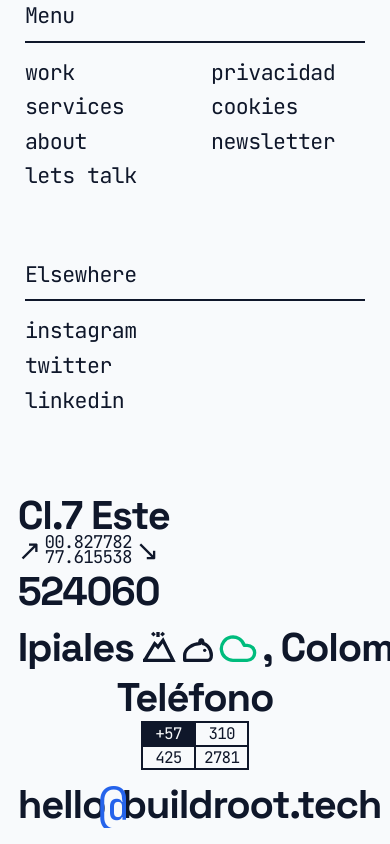
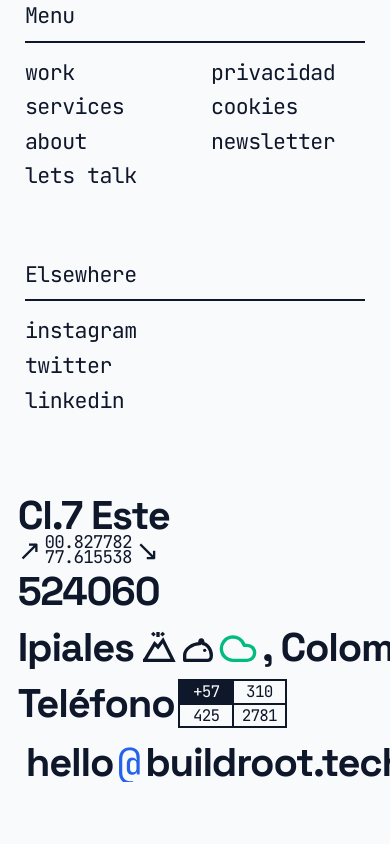
Before and after one commit to buildroot-tech/front-buildroot, a Next.js app: page / in a window 390 px wide. Shown: the part 6833-7677 px from the top of the page. After the commit the page ends 7635 px from the top, so only its background shows below. Built offline with nearby package versions, Linux system fonts and the light colour scheme.

Commit message:
chore(layout): merge phone and email into a single responsive row

```diff
--- a/components/layout/Footer.tsx
+++ b/components/layout/Footer.tsx
@@ -215,8 +215,11 @@ export function Footer(): React.ReactElement {
                 </span>
               </div>
 
-              {/* Row 2: Phone */}
-              <div className="flex flex-col md:flex-row h-auto px-2 py-1 items-center gap-1 md:gap-2">
+              {/* Row 2: Phone & Email */}
+              <div className="flex flex-col xl:flex-row h-auto px-2 py-1 items-baseline xl:items-center justify-between gap-4 xl:gap-2">
+
+                {/* Phone Section */}
+                <div className="flex flex-row items-center gap-1 md:gap-2">
                   <div className="flex items-center justify-center md:justify-start overflow-hidden shrink-0">
                     <span className="headline font-light text-[var(--text-primary)] text-[clamp(2.5rem,4.5vw,6rem)] leading-[0.85] capitalize tracking-tighter">
                       Teléfono
@@ -238,19 +241,20 @@ export function Footer(): React.ReactElement {
                   </div>
                 </div>
 
-              {/* Row 3: Email */}
-              <div className="group flex items-center justify-center overflow-hidden py-1 px-2 bg-[var(--bg-primary)] hover:bg-[var(--text-primary)] transition-colors duration-300">
-                <a href={`mailto:${contactInfo.email}`} className="flex items-center justify-between w-full">
+                {/* Email Section */}
+                <div className="group flex items-center justify-end overflow-hidden transition-colors duration-300 rounded-lg px-2 hover:bg-[var(--text-primary)]">
+                  <a href={`mailto:${contactInfo.email}`} className="flex items-center justify-end gap-1 w-full">
                     <span className="headline font-light text-[var(--text-primary)] text-[clamp(2.5rem,4.5vw,6rem)] leading-[0.85] tracking-tighter group-hover:text-[var(--bg-primary)] transition-colors duration-300 lowercase">
                       {contactInfo.email.split("@")[0]}
                     </span>
-                  <span className="font-mono text-[clamp(2.5rem,4.5vw,6rem)] leading-[0.85] text-[var(--accent)] font-light mx-[-1vw] z-10 scale-125 md:scale-100 group-hover:scale-110 transition-transform duration-300">
+                    <span className="font-mono text-[clamp(2.5rem,4.5vw,6rem)] leading-[0.85] text-[var(--accent)] font-light z-10 group-hover:scale-110 transition-transform duration-300">
                       @
                     </span>
                     <span className="headline font-light text-[var(--text-primary)] text-[clamp(2.5rem,4.5vw,6rem)] leading-[0.85] tracking-tighter group-hover:text-[var(--bg-primary)] transition-colors duration-300 lowercase">
                       {contactInfo.email.split("@")[1]}
                     </span>
                   </a>
+                </div>
               </div>
 
             </div>
```
Lines whose indentation alone changed are shown as unchanged.
